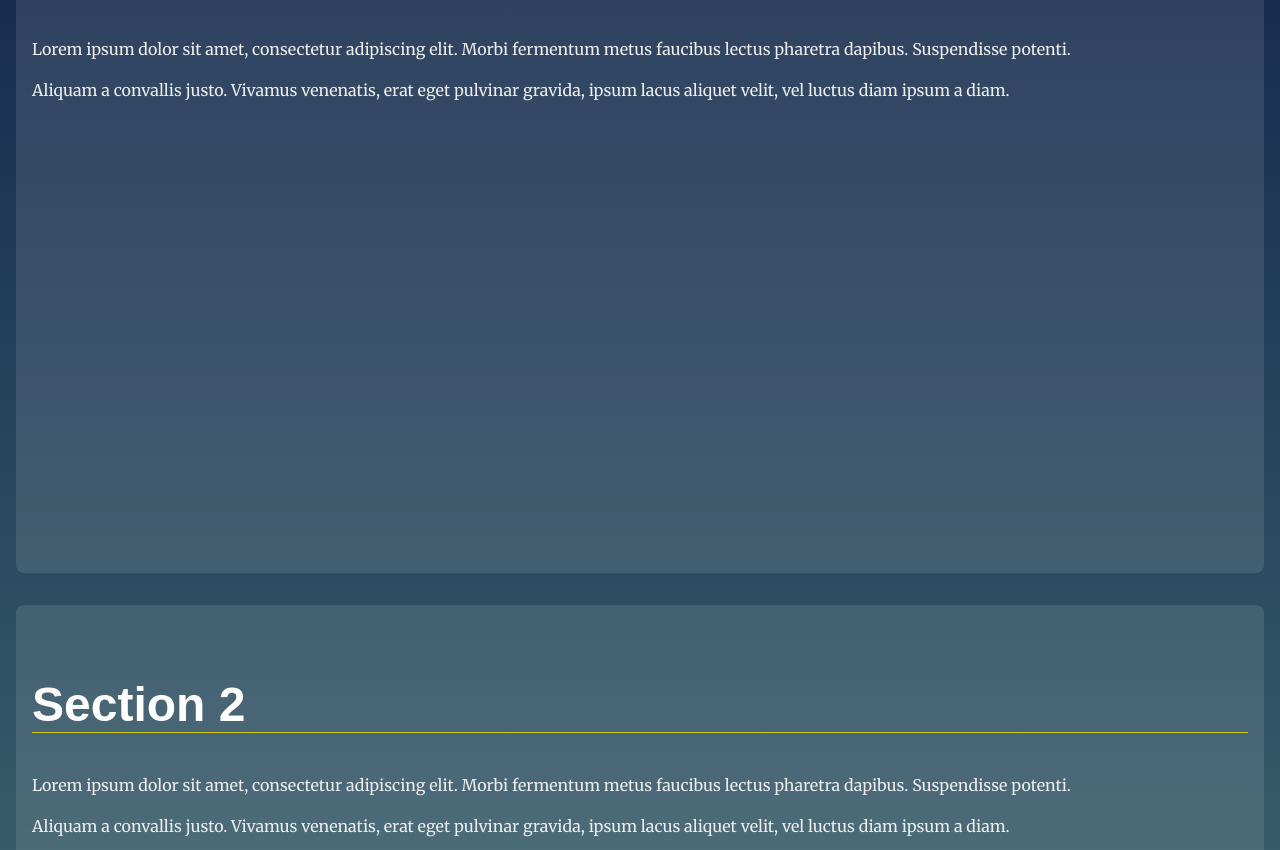
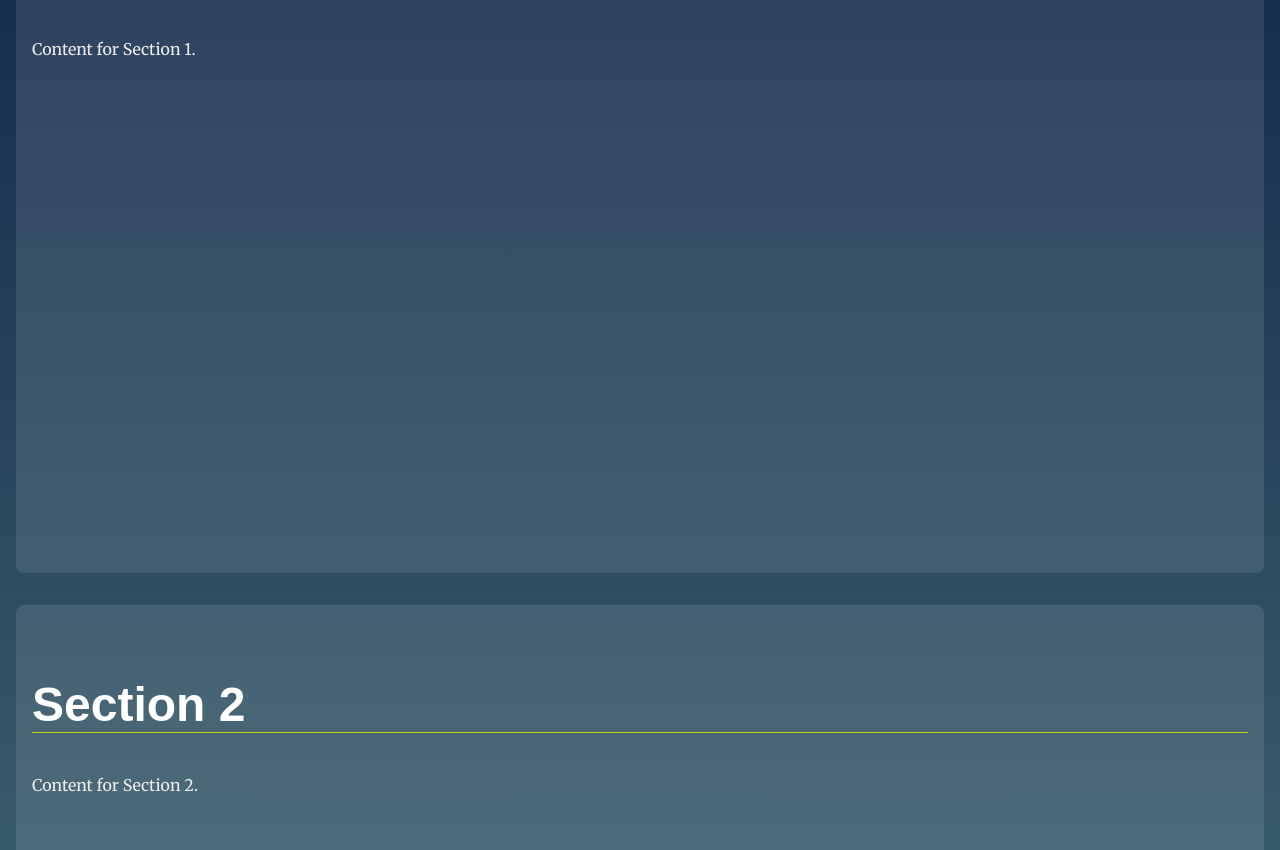
Before and after one commit to BColBlair/landingsedge, a plain HTML site: page index.html in a window 1280 px wide. Shown: the part 602-1452 px from the top of the page. Drawn offline with Linux system fonts and the light colour scheme.

Commit message:
Update index.html
html

```diff
--- a/index.html
+++ b/index.html
@@ -5,64 +5,47 @@
   <meta name="viewport" content="width=device-width, initial-scale=1.0">
   <meta http-equiv="X-UA-Compatible" content="ie=edge">
   <title>Landing Page</title>
-  <!-- Load Google Fonts -->
   <link href="https://fonts.googleapis.com/css?family=Fira+Sans:900|Merriweather&display=swap" rel="stylesheet">
-  <!-- Load Styles -->
   <link href="css/styles.css" rel="stylesheet">
 </head>
 <body>
-  <!-- Header Section -->
   <header class="page__header">
     <nav class="navbar__menu">
-      <!-- Navigation starts as an empty UL, populated dynamically by JavaScript -->
       <ul id="navbar__list"></ul>
     </nav>
   </header>
-
-  <!-- Main Content -->
   <main>
     <header class="main__hero">
       <h1>Landing Page</h1>
     </header>
-
-    <!-- Sections -->
     <section id="section1" data-nav="Section 1">
       <div class="landing__container">
         <h2>Section 1</h2>
-        <p>Lorem ipsum dolor sit amet, consectetur adipiscing elit. Morbi fermentum metus faucibus lectus pharetra dapibus. Suspendisse potenti.</p>
-        <p>Aliquam a convallis justo. Vivamus venenatis, erat eget pulvinar gravida, ipsum lacus aliquet velit, vel luctus diam ipsum a diam.</p>
+        <p>Content for Section 1.</p>
       </div>
     </section>
     <section id="section2" data-nav="Section 2">
       <div class="landing__container">
         <h2>Section 2</h2>
-        <p>Lorem ipsum dolor sit amet, consectetur adipiscing elit. Morbi fermentum metus faucibus lectus pharetra dapibus. Suspendisse potenti.</p>
-        <p>Aliquam a convallis justo. Vivamus venenatis, erat eget pulvinar gravida, ipsum lacus aliquet velit, vel luctus diam ipsum a diam.</p>
+        <p>Content for Section 2.</p>
       </div>
     </section>
     <section id="section3" data-nav="Section 3">
       <div class="landing__container">
         <h2>Section 3</h2>
-        <p>Lorem ipsum dolor sit amet, consectetur adipiscing elit. Morbi fermentum metus faucibus lectus pharetra dapibus. Suspendisse potenti.</p>
-        <p>Aliquam a convallis justo. Vivamus venenatis, erat eget pulvinar gravida, ipsum lacus aliquet velit, vel luctus diam ipsum a diam.</p>
+        <p>Content for Section 3.</p>
       </div>
     </section>
-    <!-- New Section 4 -->
     <section id="section4" data-nav="Section 4">
       <div class="landing__container">
         <h2>Section 4</h2>
-        <p>Lorem ipsum dolor sit amet, consectetur adipiscing elit. Morbi fermentum metus faucibus lectus pharetra dapibus. Suspendisse potenti.</p>
-        <p>Aliquam a convallis justo. Vivamus venenatis, erat eget pulvinar gravida, ipsum lacus aliquet velit, vel luctus diam ipsum a diam.</p>
+        <p>Content for Section 4.</p>
       </div>
     </section>
   </main>
-
-  <!-- Footer Section -->
   <footer class="page__footer">
     <p>&copy; 2024 Your Project</p>
   </footer>
-
-  <!-- JavaScript -->
   <script src="js/app.js"></script>
 </body>
 </html>
```
